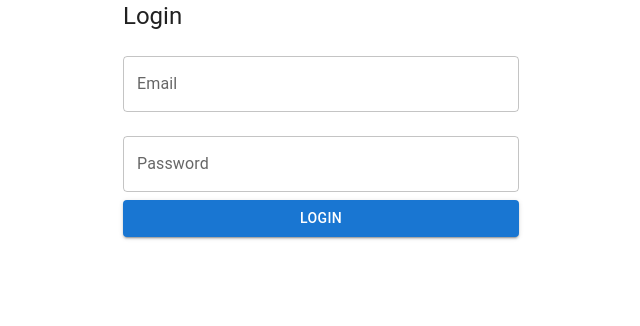
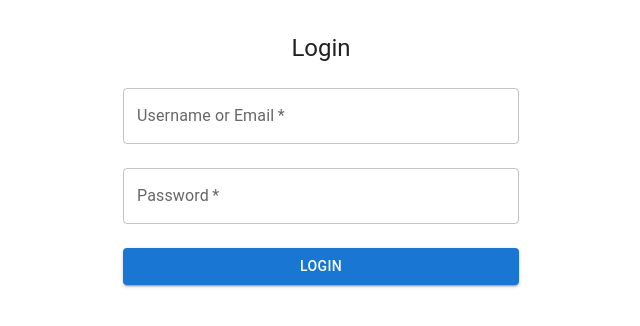
Before and after one commit to skruffy-git/library-management-frontend, a React (Create React App) app: page /login in a window 1280 px wide. Shown: the top 326 px of the page, without its empty margins (319-959 px from the left). Built offline with nearby package versions, Linux system fonts and the light colour scheme; no server answers.

Commit message:
register and login implemented

```diff
--- a/src/App.js
+++ b/src/App.js
@@ -6,6 +6,8 @@ import ProtectedRoute from './utils/ProtectedRoute';
 import Login from './components/Login';
 import Dashboard from './components/Dashboard';
 import Register from './components/Register'; // Import the Register component
+
+import Home from './components/Home'; // Import the Home component
 import { CssBaseline } from '@mui/material'; // Add this import for global styles
 
 const App = () => {
@@ -14,6 +16,7 @@ const App = () => {
             <CssBaseline /> {/* Reset CSS and apply Material-UI's baseline styles */}
             <Router>
                 <Routes>
+                    <Route path="/" element={<Home />} />
                     <Route path="/login" element={<Login />} />
                     <Route path="/register" element={<Register />} /> {/* Add the route for Register */}
                     <Route
--- /dev/null
+++ b/src/components/Home.js
@@ -0,0 +1,38 @@
+// src/components/Home.js
+
+import React from 'react';
+import { Container, Typography, Button, Box } from '@mui/material';
+import { useNavigate } from 'react-router-dom';
+
+const Home = () => {
+    const navigate = useNavigate();
+
+    return (
+        <Container component="main" maxWidth="md" sx={{ mt: 4 }}>
+            <Box sx={{ display: 'flex', flexDirection: 'column', alignItems: 'center' }}>
+                <Typography variant="h2" component="h1" gutterBottom>
+                    Welcome to the Library Management System
+                </Typography>
+                <Typography variant="h5" component="h2" gutterBottom>
+                    Manage your library efficiently and easily.
+                </Typography>
+                <Button
+                    variant="contained"
+                    onClick={() => navigate('/login')}
+                    sx={{ mt: 2 }}
+                >
+                    Login
+                </Button>
+                <Button
+                    variant="outlined"
+                    onClick={() => navigate('/register')}
+                    sx={{ mt: 2, ml: 2 }}
+                >
+                    Register
+                </Button>
+            </Box>
+        </Container>
+    );
+};
+
+export default Home;
--- a/src/components/Login.js
+++ b/src/components/Login.js
@@ -1,47 +1,71 @@
 // src/components/Login.js
+
 import React, { useState } from 'react';
-import { TextField, Button, Container, Typography } from '@mui/material';
-import { useAuth } from '../context/AuthContext';
+import { TextField, Button, Container, Typography, Box, Snackbar, Alert } from '@mui/material';
+import axios from 'axios';
+import { useNavigate } from 'react-router-dom';
 
 const Login = () => {
-    const { login } = useAuth();
-    const [email, setEmail] = useState('');
+    const [identifier, setIdentifier] = useState(''); // Use a single state for username/email
     const [password, setPassword] = useState('');
+    const [error, setError] = useState('');
+    const [success, setSuccess] = useState(false);
+    const navigate = useNavigate();
 
-    const handleSubmit = (e) => {
+    const handleSubmit = async (e) => {
         e.preventDefault();
-        // Simulate a login request
-        const userData = { email }; // Here you would normally handle user data
-        login(userData);
+        const userData = { identifier, password }; // Pass the identifier
+
+        try {
+            const response = await axios.post('http://localhost:5000/api/login', userData);
+            console.log(response.data); // Log the response data
+            setSuccess(true);
+            setTimeout(() => navigate('/'), 2000); // Redirect to home page after 2 seconds
+        } catch (error) {
+            console.error('Error logging in:', error.response ? error.response.data : error.message);
+            setError('Login failed. Please check your credentials.'); // Set error message
+        }
     };
 
     return (
-        <Container maxWidth="xs">
-            <Typography variant="h5" component="h1" gutterBottom>
+        <Container component="main" maxWidth="xs">
+            <Box sx={{ display: 'flex', flexDirection: 'column', alignItems: 'center', mt: 4 }}>
+                <Typography component="h1" variant="h5">
                     Login
                 </Typography>
-            <form onSubmit={handleSubmit}>
+                <Box component="form" onSubmit={handleSubmit} sx={{ mt: 1 }}>
                     <TextField
-                    label="Email"
-                    variant="outlined"
+                        margin="normal"
+                        required
                         fullWidth
-                    margin="normal"
-                    value={email}
-                    onChange={(e) => setEmail(e.target.value)}
+                        label="Username or Email"
+                        value={identifier}
+                        onChange={(e) => setIdentifier(e.target.value)}
                     />
                     <TextField
+                        margin="normal"
+                        required
+                        fullWidth
                         label="Password"
                         type="password"
-                    variant="outlined"
-                    fullWidth
-                    margin="normal"
                         value={password}
                         onChange={(e) => setPassword(e.target.value)}
                     />
-                <Button variant="contained" color="primary" type="submit" fullWidth>
+                    <Button type="submit" fullWidth variant="contained" sx={{ mt: 2 }}>
                         Login
                     </Button>
-            </form>
+                </Box>
+                <Snackbar open={Boolean(success)} autoHideDuration={6000} onClose={() => setSuccess(false)}>
+                    <Alert onClose={() => setSuccess(false)} severity="success" sx={{ width: '100%' }}>
+                        Login successful! Redirecting to home...
+                    </Alert>
+                </Snackbar>
+                <Snackbar open={Boolean(error)} autoHideDuration={6000} onClose={() => setError('')}>
+                    <Alert onClose={() => setError('')} severity="error" sx={{ width: '100%' }}>
+                        {error}
+                    </Alert>
+                </Snackbar>
+            </Box>
         </Container>
     );
 };
```
Also changed, not shown: src/pages/Home.js (deleted). Lines whose indentation alone changed are shown as unchanged.
